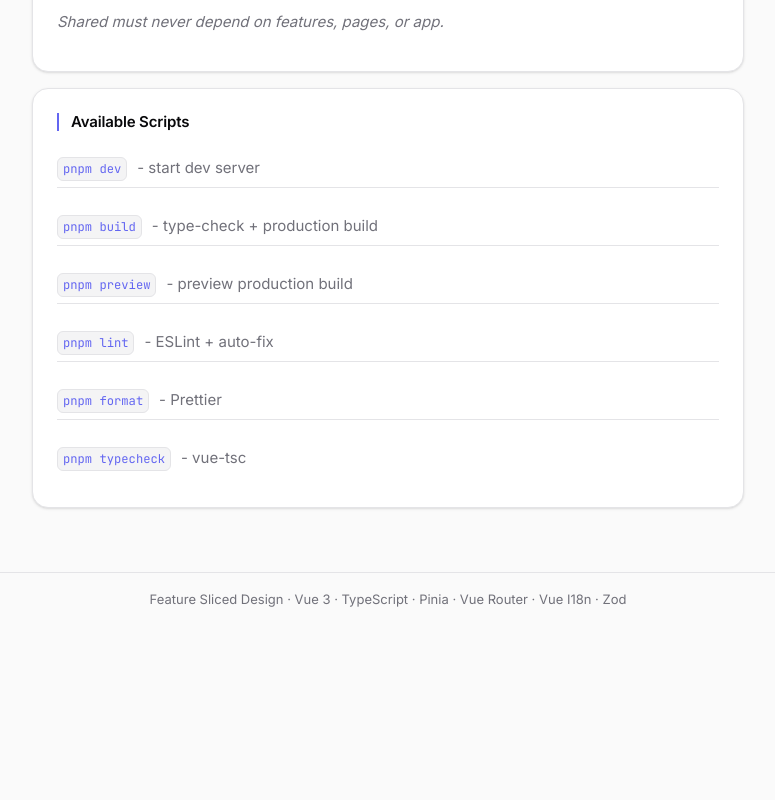
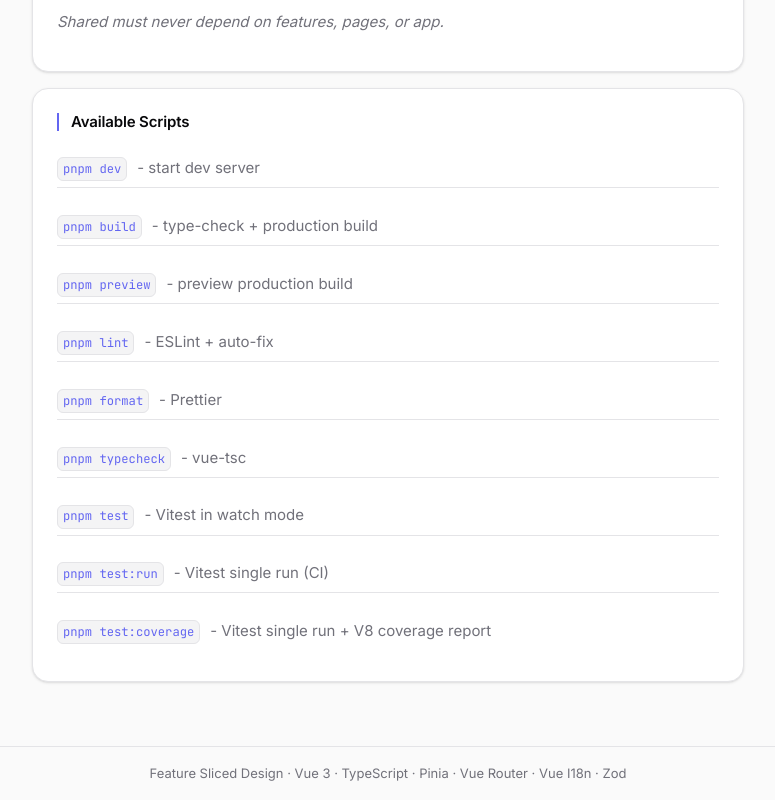
Before and after one commit to norbraet/vite-vue-ts-template, a Vue app: page /guide in a window 1280 px wide. Shown: the part 2587-3387 px from the top of the page, without its empty margins (252-1027 px from the left). Before the commit the page ends 3213 px from the top, so only its background shows below. Built offline with nearby package versions, Linux system fonts and the light colour scheme.

Commit message:
docs(Testing): update documentation

```diff
--- a/src/pages/guide/GuidePage.vue
+++ b/src/pages/guide/GuidePage.vue
@@ -160,6 +160,9 @@ shared/i18n/
         <li><code>pnpm lint</code> - {{ t('guide.scripts.lint') }}</li>
         <li><code>pnpm format</code> - {{ t('guide.scripts.format') }}</li>
         <li><code>pnpm typecheck</code> - {{ t('guide.scripts.typecheck') }}</li>
+        <li><code>pnpm test</code> - {{ t('guide.scripts.test') }}</li>
+        <li><code>pnpm test:run</code> - {{ t('guide.scripts.testRun') }}</li>
+        <li><code>pnpm test:coverage</code> - {{ t('guide.scripts.testCoverage') }}</li>
       </ul>
     </section>
   </div>
--- a/src/pages/guide/i18n/de.ts
+++ b/src/pages/guide/i18n/de.ts
@@ -61,6 +61,9 @@ const guide = {
     lint: 'ESLint + Auto-Fix',
     format: 'Prettier',
     typecheck: 'vue-tsc',
+    test: 'Vitest im Watch-Modus',
+    testRun: 'Vitest einmaliger Durchlauf (CI)',
+    testCoverage: 'Vitest einmaliger Durchlauf + V8-Coverage-Report',
   },
 } as const
 
--- a/src/pages/guide/i18n/en.ts
+++ b/src/pages/guide/i18n/en.ts
@@ -61,6 +61,9 @@ const guide = {
     lint: 'ESLint + auto-fix',
     format: 'Prettier',
     typecheck: 'vue-tsc',
+    test: 'Vitest in watch mode',
+    testRun: 'Vitest single run (CI)',
+    testCoverage: 'Vitest single run + V8 coverage report',
   },
 } as const
 
--- a/src/pages/home/HomePage.vue
+++ b/src/pages/home/HomePage.vue
@@ -89,6 +89,14 @@
     {
       label: 'Commitlint',
       link: 'https://commitlint.js.org/',
+    },
+    {
+      label: 'Vitest',
+      link: 'https://vitest.dev/',
+    },
+    {
+      label: 'Vue Test Utils',
+      link: 'https://test-utils.vuejs.org/',
     },
   ]
 </script>
--- a/src/shared/i18n/types/messages.ts
+++ b/src/shared/i18n/types/messages.ts
@@ -79,6 +79,9 @@ export interface MessageSchema {
       lint: string
       format: string
       typecheck: string
+      test: string
+      testRun: string
+      testCoverage: string
     }
   }
   notFound: {
```
Also changed, not shown: 1 other file (tests, documents, lock files or other folders).
